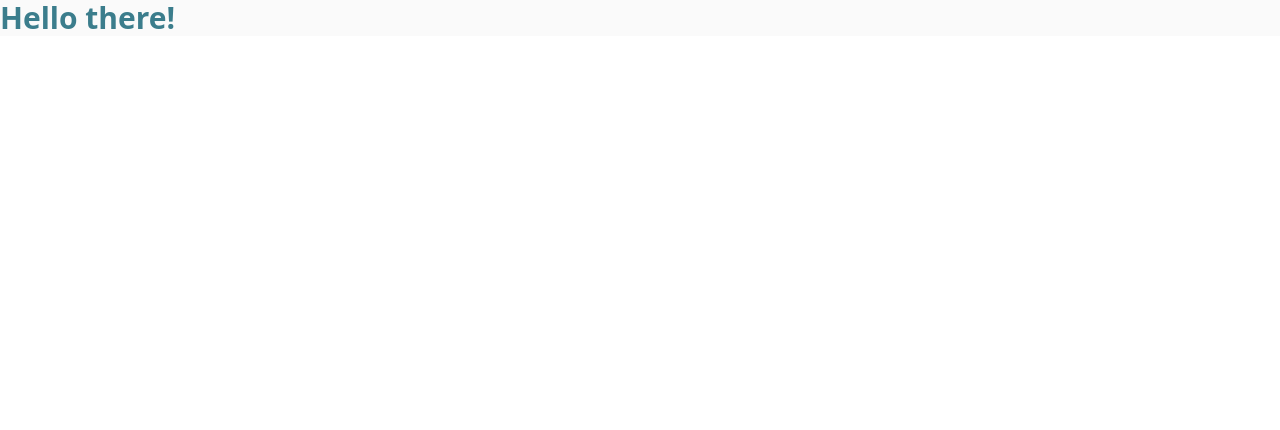
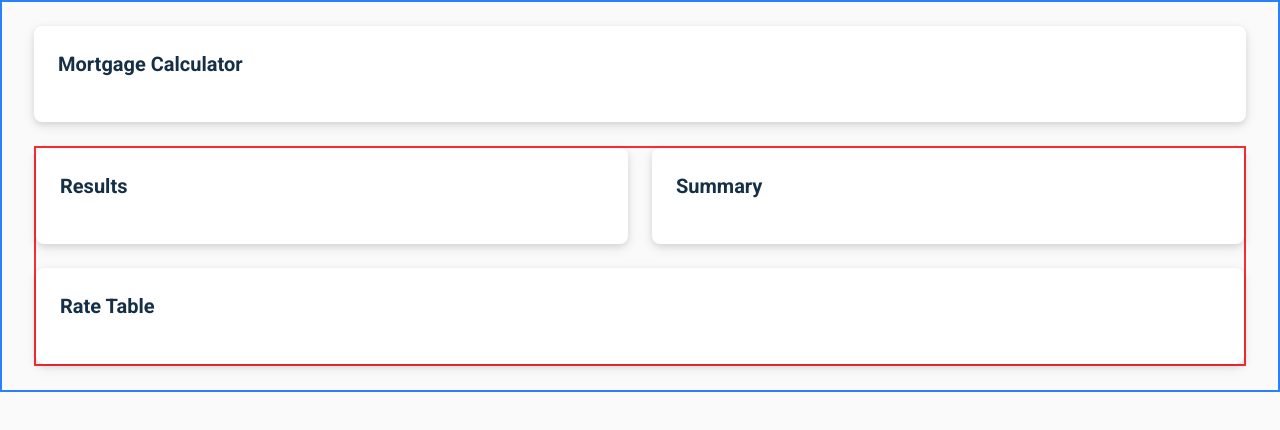
Before and after one commit to Hamicch/hypofriend, a Vue app: page / in a window 1280 px wide. Shown: the top 430 px of the page. Built offline with nearby package versions, Linux system fonts and the light colour scheme; the HTML template or start-up script is replaced by a standard one.

Commit message:
feat: add card component

```diff
--- a/src/App.vue
+++ b/src/App.vue
@@ -1,5 +1,7 @@
-<!-- HelloWorld.vue -->
+<script setup lang="ts">
+import MortgageCalculator from './pages/MortgageCalculator.vue'
+</script>
 
 <template>
-  <p class="text-3xl font-bold text-primary bg-background">Hello there!</p>
+  <MortgageCalculator />
 </template>
--- /dev/null
+++ b/src/components/Card.vue
@@ -0,0 +1,26 @@
+<template>
+  <component :is="as" class="card" v-bind="$attrs">
+    <slot />
+  </component>
+</template>
+
+<script setup lang="ts">
+withDefaults(
+  defineProps<{
+    as?: string
+  }>(),
+  {
+    as: 'div',
+  },
+)
+</script>
+
+<style scoped>
+.card {
+  background: #fff;
+  box-shadow:
+    0 2px 6px rgba(0, 0, 0, 0.08),
+    0 4px 12px rgba(0, 0, 0, 0.1);
+  border-radius: 8px;
+}
+</style>
--- a/src/index.css
+++ b/src/index.css
@@ -1,3 +1,6 @@
+/* Custom fonts from google fonts */
+@import url('https://fonts.googleapis.com/css2?family=Roboto:wght@400;500;700&display=swap');
+
 @import 'tailwindcss';
 
 /* Custom theme */
@@ -5,8 +8,16 @@
   --color-primary: #3b7d8c;
   --color-primary-light: #4a93a3;
   --color-primary-dark: #2d626e;
-  --color-secondary: #152F47;
+  --color-secondary: #152f47;
   --color-secondary-light: #1f4164;
   --color-secondary-dark: #0e1d2e;
-  --color-background: #FAFAFA;
+  --color-background: #fafafa;
 }
+
+/* Custom base styles */
+@layer base {
+  body {
+    @apply bg-background text-secondary;
+    font-family: 'Roboto', sans-serif;
+  }
+}
--- /dev/null
+++ b/src/pages/MortgageCalculator.vue
@@ -0,0 +1,50 @@
+<script setup lang="ts">
+import Card from '@/components/Card.vue'
+</script>
+
+<template>
+  <!-- Responsive layout: 1 column on small screens, 2 columns from lg up -->
+  <main class="mx-auto max-w-7xl px-4 sm:px-6 lg:px-8 py-6 border-2 border-blue-500">
+    <div class="grid grid-cols-1 lg:grid-cols-6 gap-6 items-start">
+      <!-- Left column: Calculator takes 2/3 on large screens -->
+      <section aria-labelledby="calc-title" class="space-y-6 lg:col-span-6">
+        <h2 id="calc-title" class="sr-only">Mortgage Calculator</h2>
+        <Card>
+          <div class="p-4 sm:p-6 min-h-24">
+            <p class="text-xl font-semibold">Mortgage Calculator</p>
+          </div>
+        </Card>
+      </section>
+
+      <!-- Right column: Results stack (top to bottom) -->
+      <section aria-labelledby="results-title" class="lg:col-span-6">
+        <h2 id="results-title" class="sr-only">Results</h2>
+
+        <div class="grid grid-cols-1 lg:grid-cols-2 gap-6 w-full border-2 border-red-500">
+          <!-- Row 1: Results -->
+          <Card class="min-h-24">
+            <div class="p-4 sm:p-6">
+              <p class="text-xl font-semibold">Results</p>
+            </div>
+          </Card>
+
+          <!-- Row 1: Summary -->
+          <Card class="min-h-24">
+            <div class="p-4 sm:p-6">
+              <p class="text-xl font-semibold">Summary</p>
+            </div>
+          </Card>
+
+          <!-- Row 2: Rate Table spans both columns on lg+ -->
+          <Card class="min-h-24 lg:col-span-2">
+            <div class="p-4 sm:p-6">
+              <p class="text-xl font-semibold">Rate Table</p>
+            </div>
+          </Card>
+        </div>
+      </section>
+    </div>
+  </main>
+</template>
+
+<style scoped></style>
--- a/tsconfig.app.json
+++ b/tsconfig.app.json
@@ -8,5 +8,8 @@
     "paths": {
       "@/*": ["./src/*"]
     }
+  },
+  "vueCompilerOptions": {
+    "globalTypesPath": "./node_modules/vue/global.d.ts"
   }
 }
```
